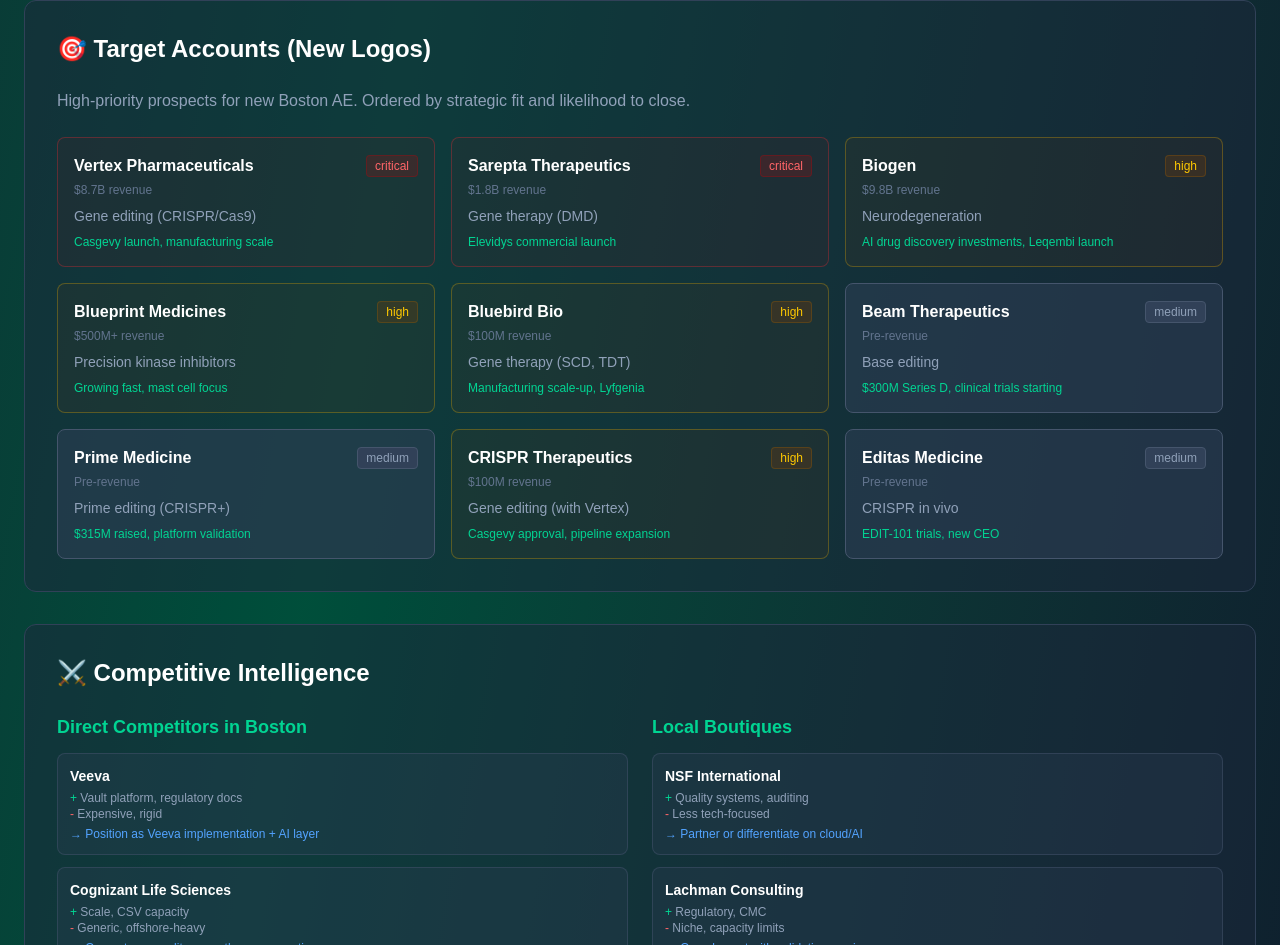
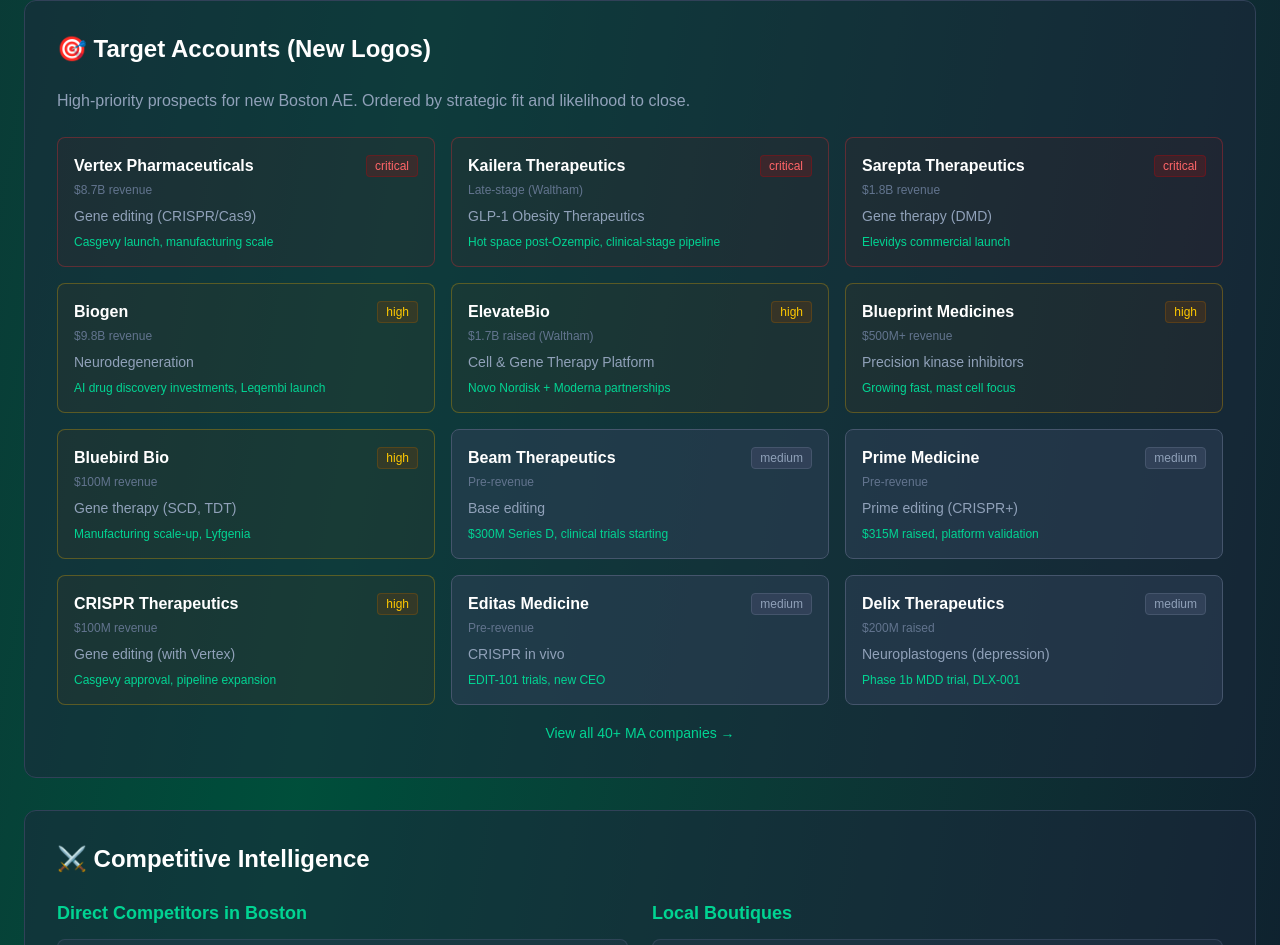
Before and after one commit to kbrown10000/eastern-region-analysis, a Next.js app: page /genetown-deep-dive in a window 1280 px wide. Shown: the part 4772-5717 px from the top of the page. Built offline with nearby package versions, Linux system fonts and the light colour scheme.

Commit message:
Add Kailera, ElevateBio, Delix to target accounts on main Genetown page

```diff
--- a/src/app/genetown-deep-dive/page.tsx
+++ b/src/app/genetown-deep-dive/page.tsx
@@ -529,6 +529,13 @@
               priority="critical"
             />
             <TargetCard
+              name="Kailera Therapeutics"
+              size="Late-stage (Waltham)"
+              focus="GLP-1 Obesity Therapeutics"
+              signal="Hot space post-Ozempic, clinical-stage pipeline"
+              priority="critical"
+            />
+            <TargetCard
               name="Sarepta Therapeutics"
               size="$1.8B revenue"
               focus="Gene therapy (DMD)"
@@ -540,6 +547,13 @@
               size="$9.8B revenue"
               focus="Neurodegeneration"
               signal="AI drug discovery investments, Leqembi launch"
+              priority="high"
+            />
+            <TargetCard
+              name="ElevateBio"
+              size="$1.7B raised (Waltham)"
+              focus="Cell & Gene Therapy Platform"
+              signal="Novo Nordisk + Moderna partnerships"
               priority="high"
             />
             <TargetCard
@@ -584,6 +598,18 @@
               signal="EDIT-101 trials, new CEO"
               priority="medium"
             />
+            <TargetCard
+              name="Delix Therapeutics"
+              size="$200M raised"
+              focus="Neuroplastogens (depression)"
+              signal="Phase 1b MDD trial, DLX-001"
+              priority="medium"
+            />
+          </div>
+          <div className="mt-4 text-center">
+            <Link href="/genetown-deep-dive/ma-companies" className="text-emerald-400 hover:text-emerald-300 text-sm font-medium">
+              View all 40+ MA companies →
+            </Link>
           </div>
         </section>
 
```
